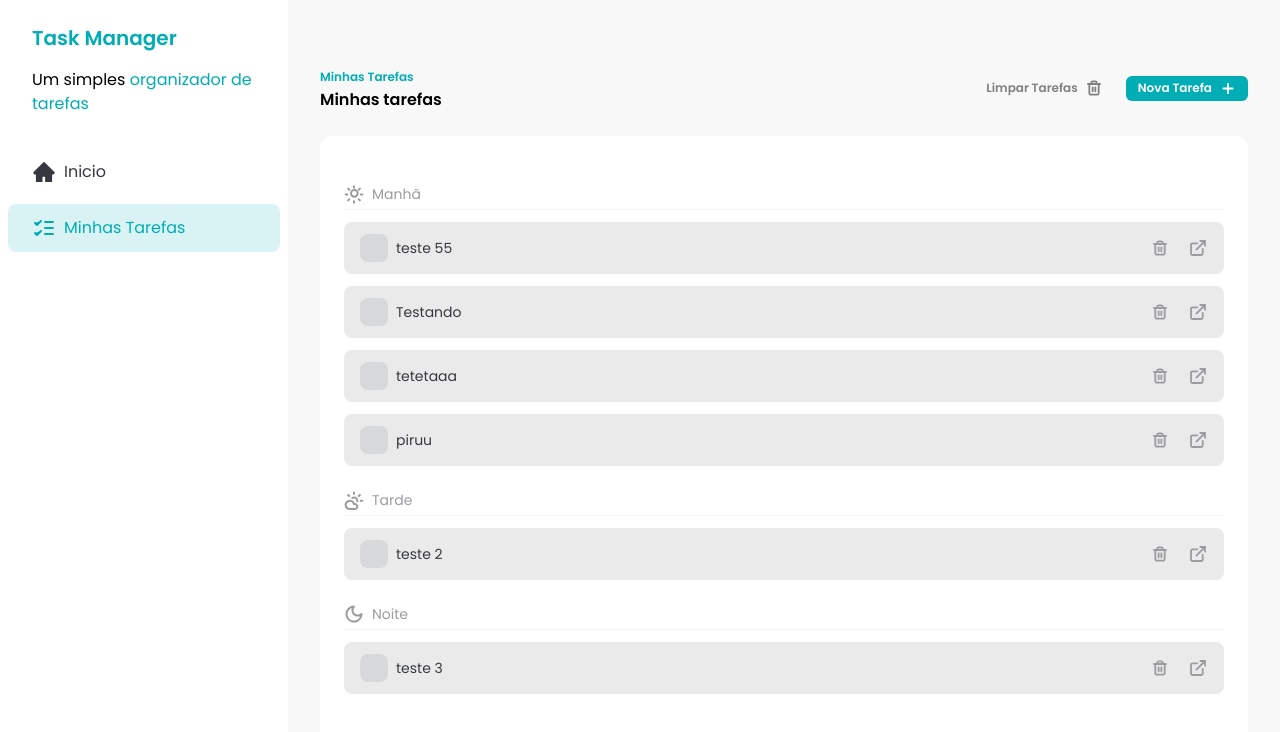
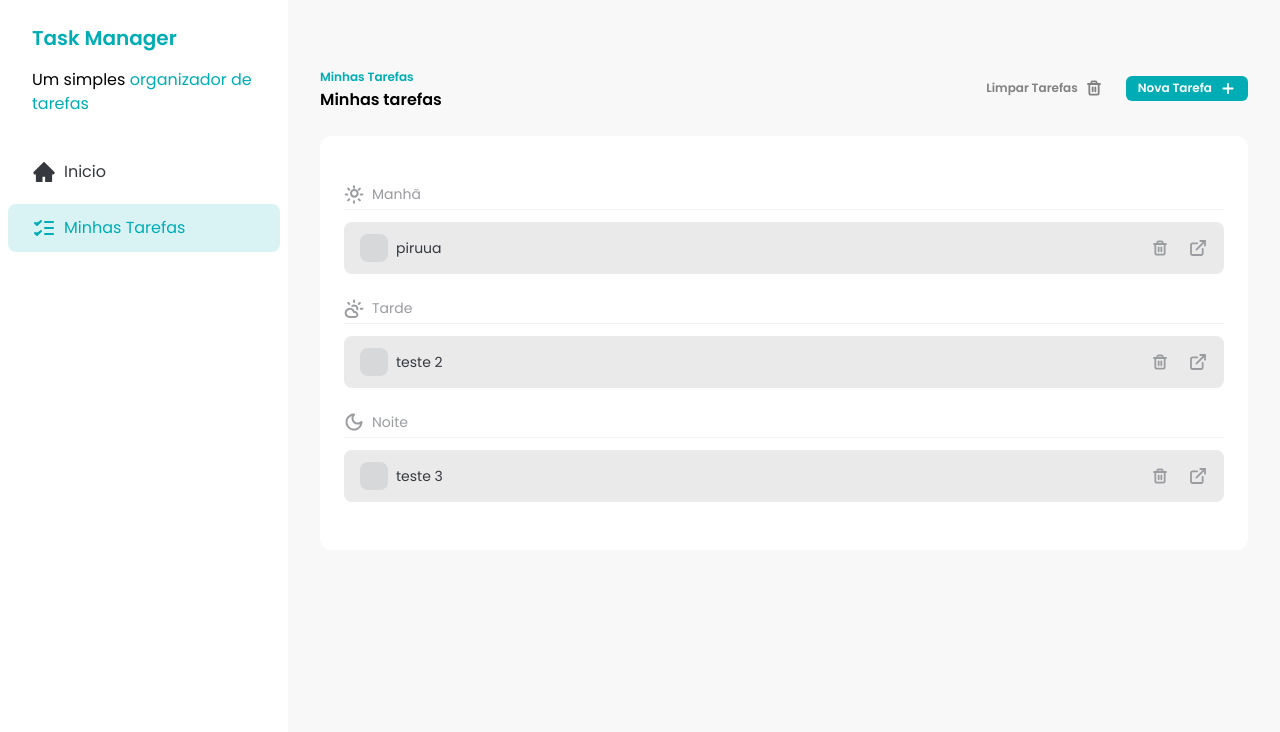
Before and after one commit to ViniciusMarquesz/fsc-task, a React (Vite) app: page /tasks in a window 1280 px wide. Shown: the top 732 px of the page. Built offline with nearby package versions, Linux system fonts and the light colour scheme; data requests are answered from the project's data file.

Commit message:
refactor: routes apis

```diff
--- a/db.json
+++ b/db.json
@@ -1,12 +1,5 @@
 {
   "tasks": [
-    {
-      "id": "06df828e-b78a-4c22-a5d9-db3fc98c383a",
-      "title": "teste 55",
-      "time": "morning",
-      "description": "a",
-      "status": "not_started"
-    },
     {
       "id": "826f7b4d-5ee8-46a8-a7ec-0bd42c0683ae",
       "title": "teste 2",
@@ -22,22 +15,8 @@
       "status": "not_started"
     },
     {
-      "id": "9fd88814-3068-46c6-a305-fa94baf061c4",
-      "title": "Testando",
-      "time": "morning",
-      "description": "abc",
-      "status": "not_started"
-    },
-    {
-      "id": "b0486a0b-61b9-4d35-b3e8-a1be9e828ca2",
-      "title": "tetetaaa",
-      "time": "morning",
-      "description": "teea",
-      "status": "not_started"
-    },
-    {
       "id": "03f7316d-a8cc-46a6-bf7e-70b422784c3a",
-      "title": "piruu",
+      "title": "piruua",
       "time": "morning",
       "description": "piruzinho",
       "status": "not_started"
--- a/src/components/TaskItem.jsx
+++ b/src/components/TaskItem.jsx
@@ -78,7 +78,6 @@ TaskItem.propTypes = {
     status: PropTypes.oneOf(["not_started", "in_progress", "done"]).isRequired,
   }).isRequired,
   handleCheckboxClick: PropTypes.func.isRequired,
-  handleDeleteClick: PropTypes.func.isRequired,
 };
 
 export default TaskItem;
--- a/src/hooks/data/use-delete-task.js
+++ b/src/hooks/data/use-delete-task.js
@@ -9,12 +9,12 @@ export const useDeleteTask = (taskId) => {
   return useMutation({
     mutationKey: taskMutationKeys.delete(),
     mutationFn: async () => {
-      const { data: deletedTask } = await api.delete(`/task/${taskId}`);
+      const { data: deletedTask } = await api.delete(`/tasks/${taskId}`);
 
       return deletedTask;
     },
     onSuccess: (deletedTask) => {
-      queryClient.setQueryData(taskQueryKeys.getAll(), (oldTasks) => {
+      queryClient.setQueryData(taskQueryKeys.getAll(), (oldTasks = []) => {
         return oldTasks.filter((oldTask) => oldTask.id !== deletedTask.id);
       });
     },
--- a/src/hooks/data/use-get-task.js
+++ b/src/hooks/data/use-get-task.js
@@ -7,7 +7,7 @@ export const useGetTask = ({ taskId, onSuccess }) => {
   return useQuery({
     queryKey: taskQueryKeys.getOne(taskId),
     queryFn: async () => {
-      const { data: task } = await api.get(`/task/${taskId}`);
+      const { data: task } = await api.get(`/tasks/${taskId}`);
       onSuccess(task);
       return task;
     },
--- a/src/pages/TaskDetails.jsx
+++ b/src/pages/TaskDetails.jsx
@@ -36,6 +36,8 @@ const TaskDetailsPage = () => {
     taskId,
     onSuccess: (task) => reset(task),
   });
+
+  console.log("TASK:", task);
 
   const handleBackClick = () => {
     navigate(-1);
```
